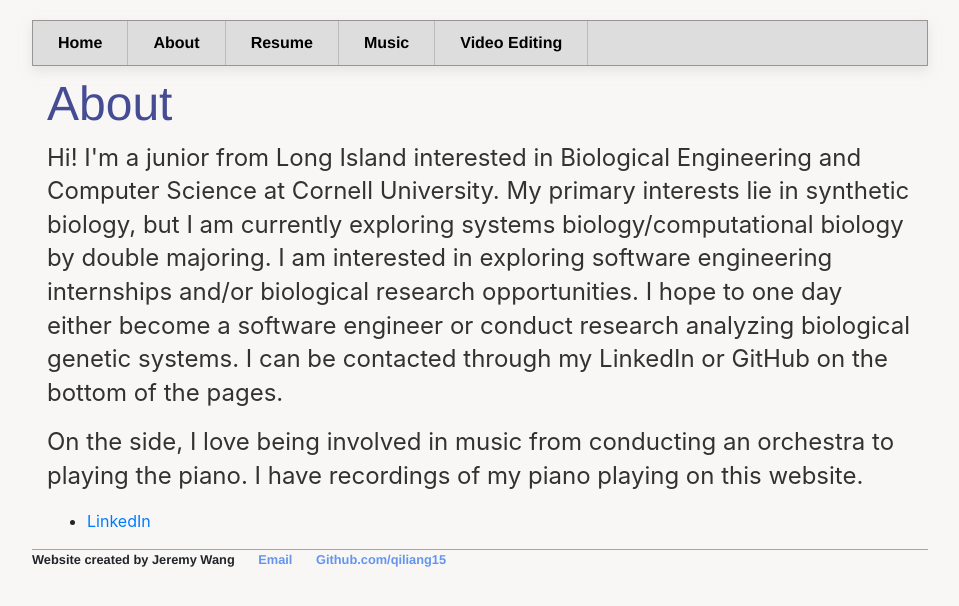
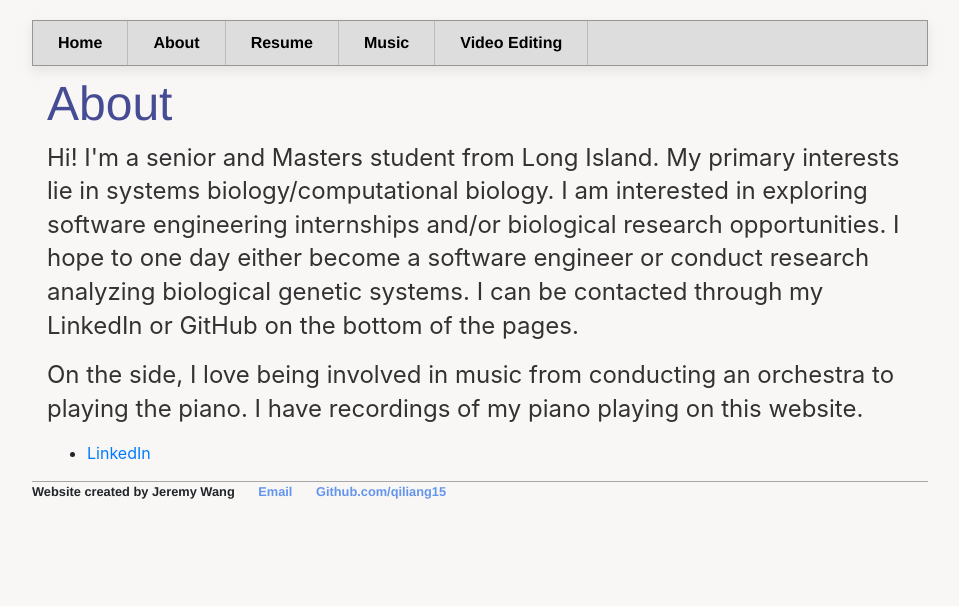
Before and after one commit to jwang115/jwang115.github.io, a Jekyll site: the page built from about/index.html, in a window 1280 px wide. Shown: the top 606 px of the page, without its empty margins (160-1119 px from the left). Built offline with Jekyll 4.4.1, drawn with Linux system fonts in a browser that asks for light colours; nearby versions of some CDN libraries.

Commit message:
Update index.html

```diff
--- a/about/index.html
+++ b/about/index.html
@@ -5,7 +5,7 @@ title: About Jeremy Wang
 
 		<div class="about">
 			<h1>About</h1>
-			<p> Hi!  I'm a junior from Long Island interested in Biological Engineering and Computer Science at Cornell University.  My primary interests lie in synthetic biology, but I am currently exploring systems biology/computational biology by double majoring.  I am interested in exploring software engineering internships and/or biological research opportunities.  I hope to one day either become a software engineer or conduct research analyzing biological genetic systems.  I can be contacted through my LinkedIn or GitHub on the bottom of the pages. </p>
+			<p> Hi!  I'm a senior and Masters student from Long Island.  My primary interests lie in systems biology/computational biology.  I am interested in exploring software engineering internships and/or biological research opportunities.  I hope to one day either become a software engineer or conduct research analyzing biological genetic systems.  I can be contacted through my LinkedIn or GitHub on the bottom of the pages. </p>
 
       <p> On the side, I love being involved in music from conducting an orchestra to playing the piano.  I have recordings of my piano playing on this website.  </p>
 
```
